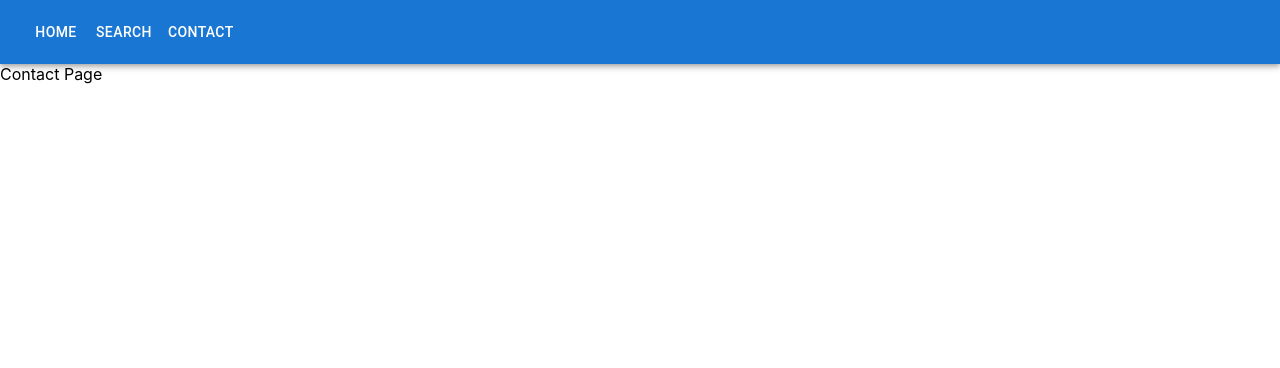
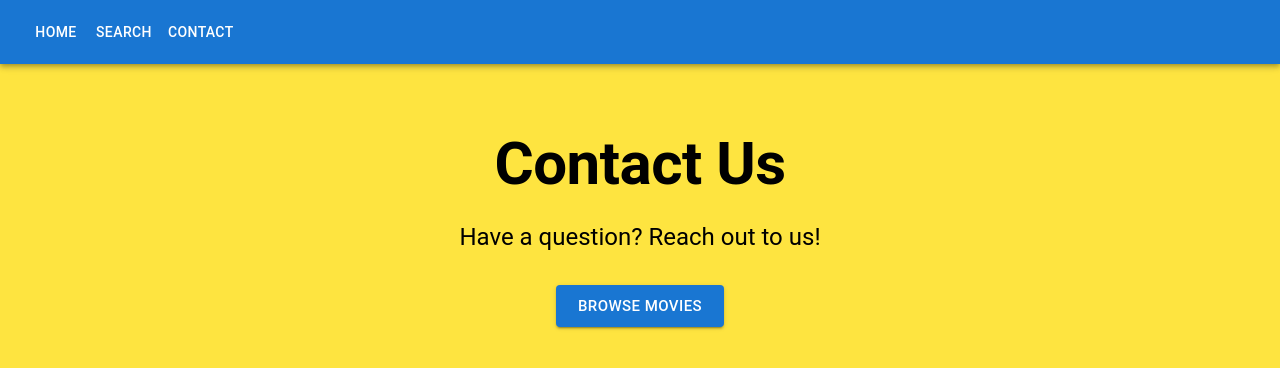
Before and after one commit to Andrew-Flanagan/Nick-a-Flick, a React (Create React App) app: page /contact in a window 1280 px wide. Shown: the top 368 px of the page. Built offline with nearby package versions, Linux system fonts and the light colour scheme.

Commit message:
more styling changes and placeholder contact page

```diff
--- a/src/App.js
+++ b/src/App.js
@@ -2,6 +2,7 @@ import { BrowserRouter as Router, Routes, Route, Link } from 'react-router-dom';
 import { AppBar, Toolbar, Button, Box } from "@mui/material";
 import HomePage from './components/HomePage.jsx';
 import SearchPage from './components/SearchPage.jsx';
+import ContactPage from './components/ContactPage.jsx';
 
 function App() {
   return (
@@ -27,7 +28,7 @@ function App() {
           <Routes>
             <Route exact path="/" element={<HomePage />} />
             <Route path="/search" element={<SearchPage />} />
-            <Route path="/contact" element={<div>Contact Page</div>} />
+            <Route path="/contact" element={<ContactPage />} />
           </Routes>
         </Box>
       </Box>
--- /dev/null
+++ b/src/components/ContactPage.jsx
@@ -0,0 +1,30 @@
+import React from "react";
+import { Box, Typography, Button, Container } from "@mui/material";
+import { Link } from "react-router-dom";
+import './styles/global.css';
+
+
+const ContactPage = () => {
+    return (
+        <Box sx={{py: 8}}>
+            <Container>
+                <Typography variant="h2" align="center" gutterBottom fontWeight="bold" fontFamily="Press Start 2P">
+                    Contact Us
+                </Typography>
+                <Typography variant="h5" align="center">
+                    Have a question? Reach out to us!
+                </Typography>
+                <Box sx={{ display: "flex", justifyContent: "center", mt: 4 }}>
+                    <Button component={Link} to="/search" variant="contained" size="large">
+                        Browse Movies
+                    </Button>
+                </Box>
+            </Container>
+        </Box>
+
+    );
+}
+
+
+
+export default ContactPage;
--- a/src/components/SearchPage.jsx
+++ b/src/components/SearchPage.jsx
@@ -239,7 +239,7 @@ const SearchPage = () => {
                 </Box>
               </Box>
             ))}
-            {searchResults.length === 0 ? (<Typography variant="h6" align="center" gutterBottom>No results found</Typography>) : <PaginationControls
+            {searchResults.length === 0 ? (<Typography variant="h6" align="center" gutterBottom>No results found.</Typography>) : <PaginationControls
               page={page}
               totalResults={totalResults}
               numResults={numResults}
--- /dev/null
+++ b/src/components/styles/global.css
@@ -0,0 +1,6 @@
+body {
+    background-color: #FEE440; /* Set your desired background color */
+    margin: 0;
+    padding: 0;
+    font-family: Arial, sans-serif;
+  }
```
